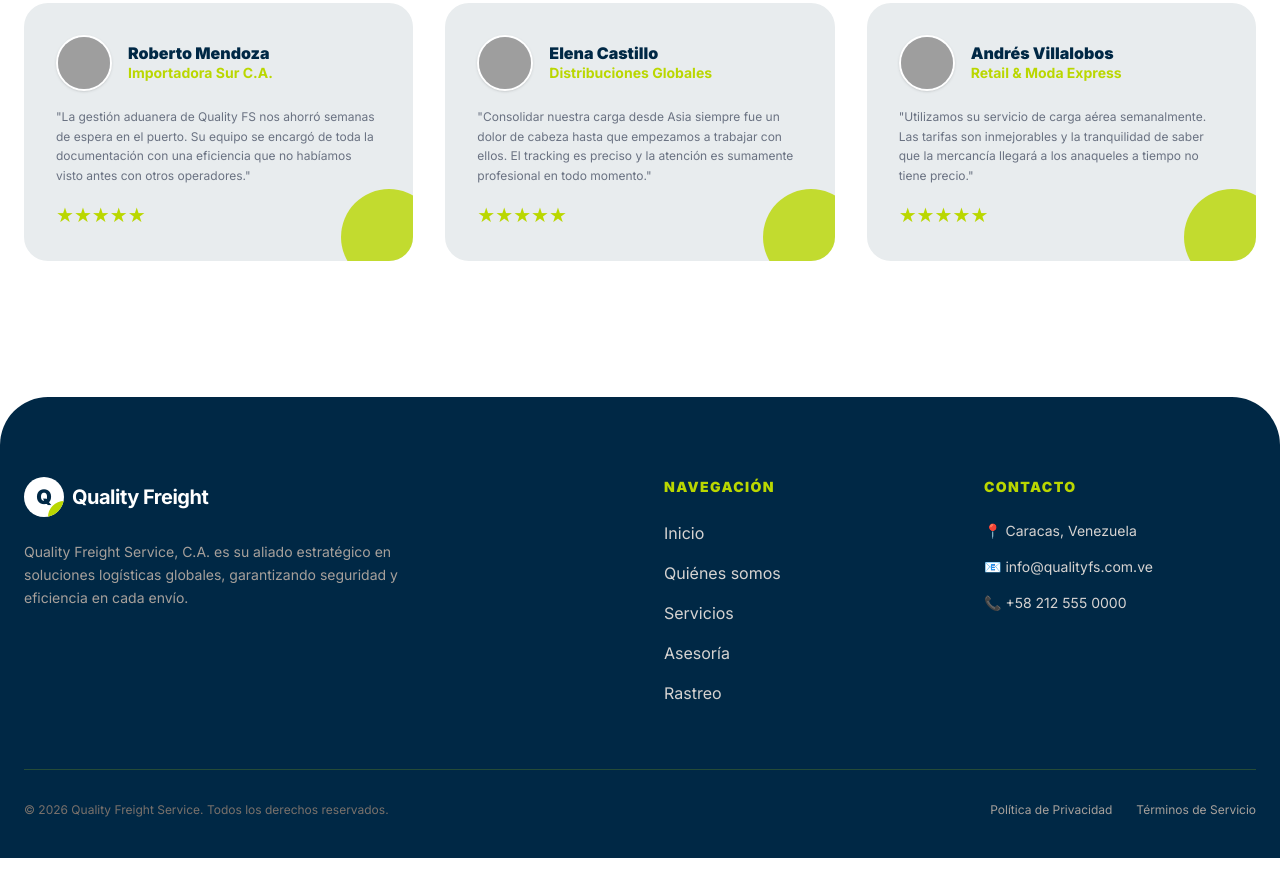
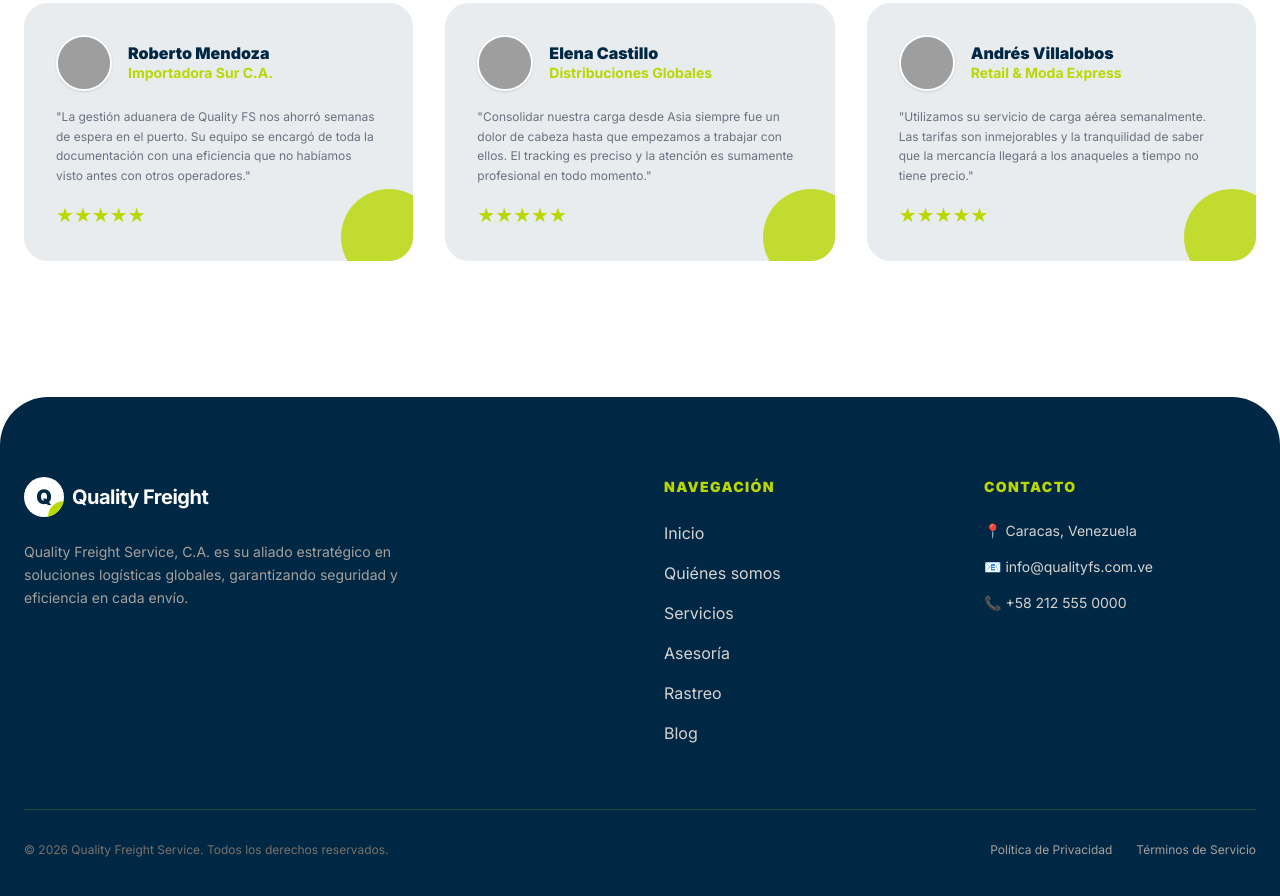
Before and after one commit to Lenin17301/quality-freight-web, an Astro site: page / in a window 1280 px wide. Shown: the part 2180-3076 px from the top of the page. Before the commit the page ends 3038 px from the top, so only its background shows below. Built offline with nearby package versions, Linux system fonts and the light colour scheme; Astro itself is replaced by a stand-in of ours; no server answers; grey boxes are pictures that could not be loaded.

```diff
--- a/src/components/Footer.astro
+++ b/src/components/Footer.astro
@@ -10,7 +10,8 @@ const content = {
             { name: "Quiénes somos", url: "/quienes-somos" },
             { name: "Servicios", url: "/servicios" },
             { name: "Asesoría", url: "/asesoria" },
-            { name: "Rastreo", url: "/rastreo" }
+            { name: "Rastreo", url: "/rastreo" },
+            { name: "Blog", url: "/blog" }
         ],
         contact: "Contacto",
         address: "Caracas, Venezuela",
@@ -23,7 +24,8 @@ const content = {
             { name: "About us", url: "/en/about" },
             { name: "Services", url: "/en/services" },
             { name: "Consulting", url: "/en/consulting" },
-            { name: "Tracking", url: "/en/tracking" }
+            { name: "Tracking", url: "/en/tracking" },
+            { name: "Blog", url: "/en/blog" }
         ],
         contact: "Contact",
         address: "Caracas, Venezuela",
```
